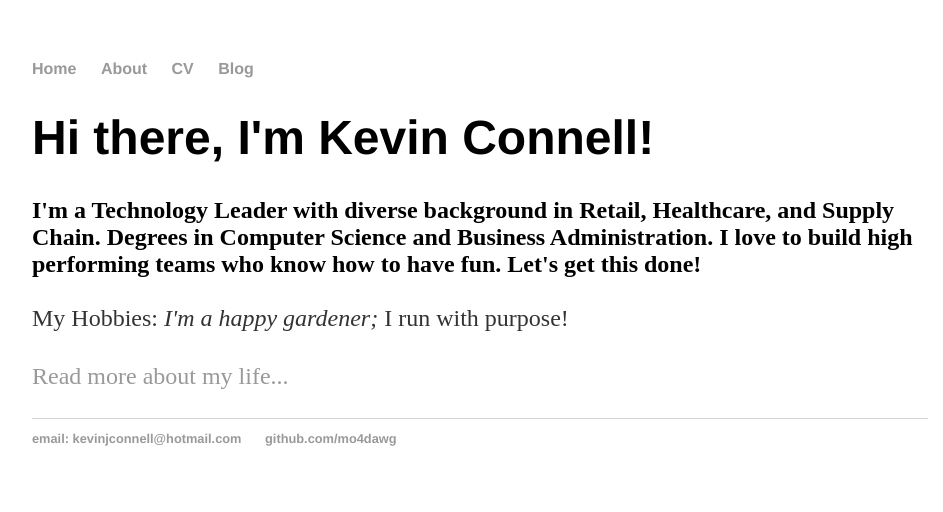
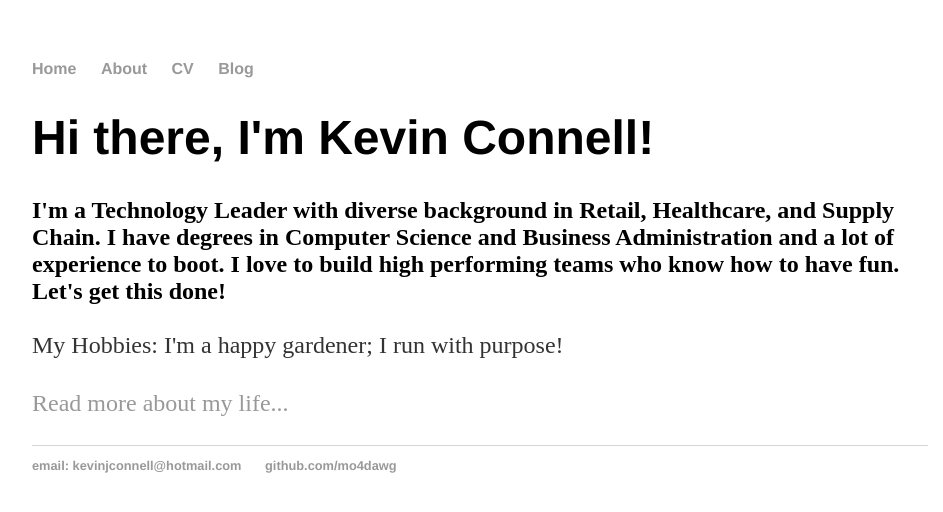
Before and after one commit to mo4dawg/mo4dawg.github.io, a Jekyll site: the page built from index.html, in a window 1280 px wide. Shown: the top 512 px of the page, without its empty margins (160-1103 px from the left). Built offline with Jekyll 4.4.1, drawn with Linux system fonts in a browser that asks for light colours.

Commit message:
Update index.html

```diff
--- a/index.html
+++ b/index.html
@@ -6,7 +6,7 @@ title: Kevin Connell, Technology Leader
     <div class="blurb">
         <h1>Hi there, I'm Kevin Connell!</h1>
         <span></span>
-		<h2>I'm a Technology Leader with diverse background in Retail, Healthcare, and Supply Chain.  Degrees in Computer Science and Business Administration.  I love to build high performing teams who know how to have fun.  Let's get this done!</h2>
-		<p>My Hobbies: <em>I'm a happy gardener; </em> I run with purpose! </p>
+		<h2></b>I'm a Technology Leader with diverse background in Retail, Healthcare, and Supply Chain.  I have degrees in Computer Science and Business Administration and a lot of experience to boot.  I love to build high performing teams who know how to have fun.  Let's get this done!</h2>
+		<p>My Hobbies: I'm a happy gardener;  I run with purpose! </p>
 		<p><span><a href="/about"> Read more about my life...</a></p></span>
     </div><!-- /.blurb -->
```
